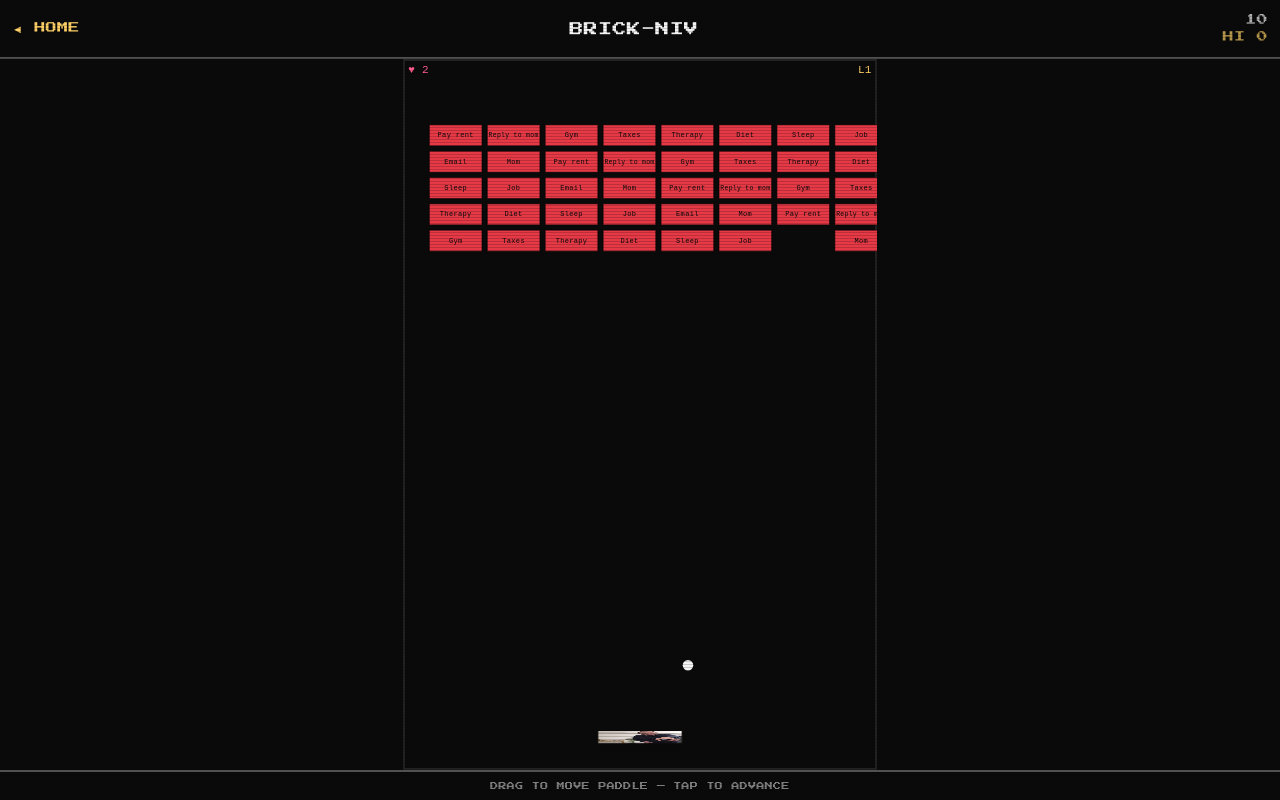
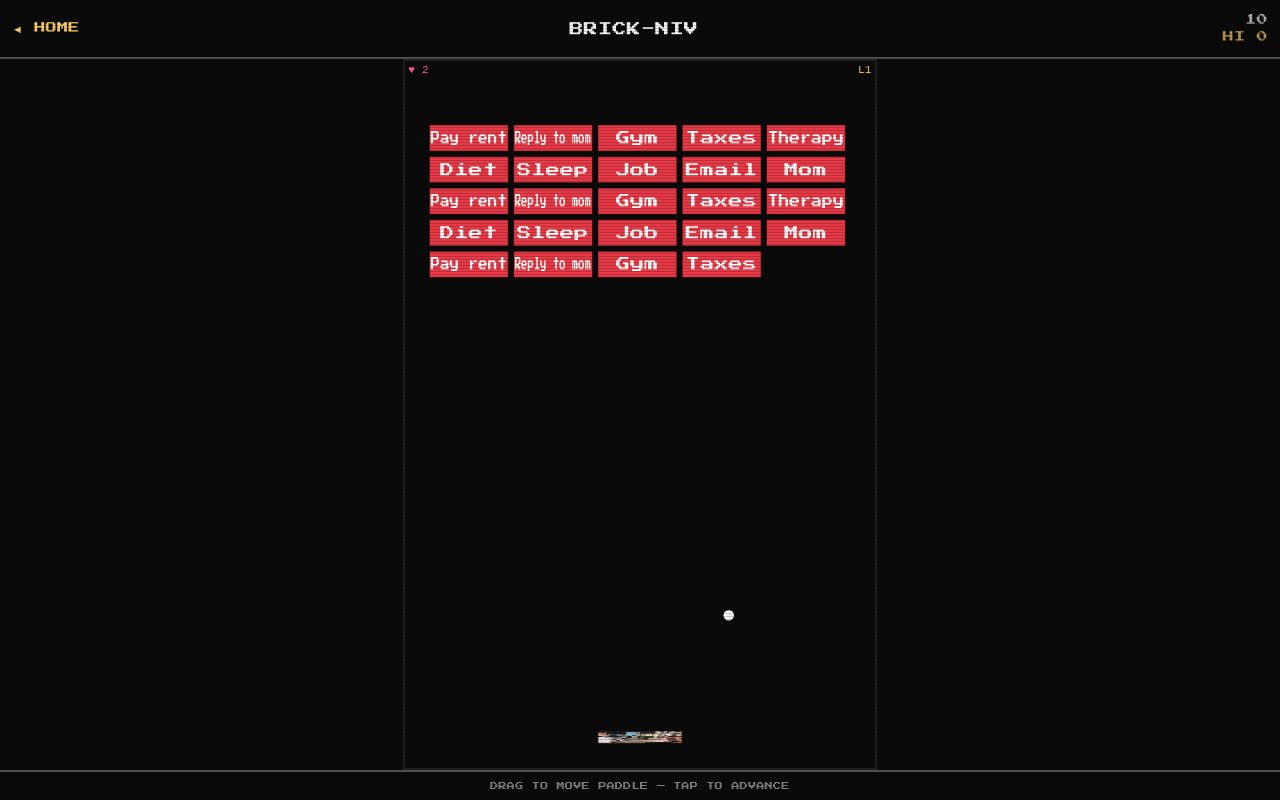
Before and after one commit to OrelKo1/niv-mini-games, a Next.js app: page /brick-niv in a window 1280 px wide. Built offline with nearby package versions, Linux system fonts and the light colour scheme.

Commit message:
feat(brick-niv): 5x5 brick grid, bigger labels, rotating paddle face, canvas-relative pan

```diff
--- a/app/brick-niv/page.tsx
+++ b/app/brick-niv/page.tsx
@@ -15,6 +15,7 @@ import {
   FIELD_W,
   type BrickState,
 } from "@/games/brick-niv/types";
+import { pickFaceForGame } from "@/lib/niv/face-pool";
 
 const ADULTING_MILESTONES: Record<string, string> = {
   "Pay rent": "brick:rent",
@@ -30,10 +31,14 @@ export default function BrickNivPage() {
   const { fire } = useAchievements();
 
   const stateRef = useRef<BrickState>(start(1));
+  const canvasRef = useRef<HTMLCanvasElement>(null);
   const [, setRenderTick] = useState(0);
   const [splashRole, setSplashRole] = useState<string | null>(null);
   const [showGameOver, setShowGameOver] = useState(false);
   const [isHighScore, setIsHighScore] = useState(false);
+  const [faceUrl, setFaceUrl] = useState(
+    () => pickFaceForGame("brick-niv").paths.avatar128
+  );
 
   // milestone tracking flags (per game session)
   const flagsRef = useRef({
@@ -59,6 +64,7 @@ export default function BrickNivPage() {
     flagsRef.current.burstWindow = [];
     setShowGameOver(false);
     setIsHighScore(false);
+    setFaceUrl(pickFaceForGame("brick-niv").paths.avatar128);
   }, []);
 
   // initial mount: fire firstgame
@@ -188,10 +194,13 @@ export default function BrickNivPage() {
     return () => loop.stop();
   }, [fire, recordScore]);
 
-  const onPan = useCallback((x: number, _y: number, rect: DOMRect) => {
+  const onPan = useCallback((x: number, _y: number, _rect: DOMRect) => {
     const s = stateRef.current;
     if (s.status !== "playing") return;
-    const rel = (x - rect.left) / rect.width;
+    const canvas = canvasRef.current;
+    if (!canvas) return;
+    const r = canvas.getBoundingClientRect();
+    const rel = (x - r.left) / r.width;
     setPaddleX(s, Math.max(0, Math.min(1, rel)) * FIELD_W);
   }, []);
 
@@ -222,7 +231,7 @@ export default function BrickNivPage() {
       footer={footer}
     >
       <div className="absolute inset-0">
-        <Renderer stateRef={stateRef} />
+        <Renderer stateRef={stateRef} canvasRef={canvasRef} faceUrl={faceUrl} />
       </div>
       <TouchPad onPan={onPan} onTap={onTap} />
 
--- a/games/brick-niv/Renderer.tsx
+++ b/games/brick-niv/Renderer.tsx
@@ -1,5 +1,6 @@
 "use client";
 import { useEffect, useRef } from "react";
+import type { RefObject } from "react";
 import {
   BALL_R,
   FIELD_H,
@@ -34,20 +35,29 @@ function brickColor(brick: { hp: number; maxHp: number }): string {
   return palette[idx % palette.length];
 }
 
-export function Renderer({ stateRef }: { stateRef: { current: BrickState } }) {
-  const canvasRef = useRef<HTMLCanvasElement>(null);
+type RendererProps = {
+  stateRef: { current: BrickState };
+  canvasRef: RefObject<HTMLCanvasElement | null>;
+  faceUrl: string;
+};
+
+export function Renderer({ stateRef, canvasRef, faceUrl }: RendererProps) {
   const wrapRef = useRef<HTMLDivElement>(null);
   const faceImgRef = useRef<HTMLImageElement | null>(null);
   const rafRef = useRef<number>(0);
 
-  // Load Niv face once
+  // Load Niv face when faceUrl changes
   useEffect(() => {
+    if (!faceUrl) return;
     const img = new Image();
-    img.src = "/niv/cb2aea18265e/avatar-128.webp";
+    img.src = faceUrl;
     img.onload = () => {
       faceImgRef.current = img;
     };
-  }, []);
+    return () => {
+      faceImgRef.current = null;
+    };
+  }, [faceUrl]);
 
   useEffect(() => {
     const canvas = canvasRef.current;
@@ -100,11 +110,11 @@ export function Renderer({ stateRef }: { stateRef: { current: BrickState } }) {
         ctx.lineWidth = 1;
         ctx.strokeRect(b.x * sx, b.y * sy, b.w * sx, b.h * sy);
         // label
-        ctx.fillStyle = "#0a0a0a";
-        const fontPx = Math.max(6, Math.floor(6 * sy));
-        ctx.font = `${fontPx}px ui-monospace, monospace`;
+        const labelFont = Math.max(11, Math.floor(b.w * 0.18 * sx));
+        ctx.font = `${labelFont}px "Press Start 2P", monospace`;
         ctx.textAlign = "center";
         ctx.textBaseline = "middle";
+        ctx.fillStyle = "#fff";
         ctx.fillText(
           b.label,
           (b.x + b.w / 2) * sx,
@@ -175,7 +185,7 @@ export function Renderer({ stateRef }: { stateRef: { current: BrickState } }) {
       cancelAnimationFrame(rafRef.current);
       ro.disconnect();
     };
-  }, [stateRef]);
+  }, [stateRef, canvasRef]);
 
   return (
     <div
--- a/games/brick-niv/types.ts
+++ b/games/brick-niv/types.ts
@@ -9,9 +9,9 @@ export const BALL_R = 4;
 export const BALL_BASE_SPEED = 0.18; // px/ms
 
 export const BRICK_ROWS = 5;
-export const BRICK_COLS = 8;
-export const BRICK_W = 40;
-export const BRICK_H = 16;
+export const BRICK_COLS = 5;
+export const BRICK_W = 60;
+export const BRICK_H = 20;
 export const BRICK_TOP_PAD = 50;
 export const BRICK_LEFT_PAD = 20;
 export const BRICK_GAP = 4;
```
